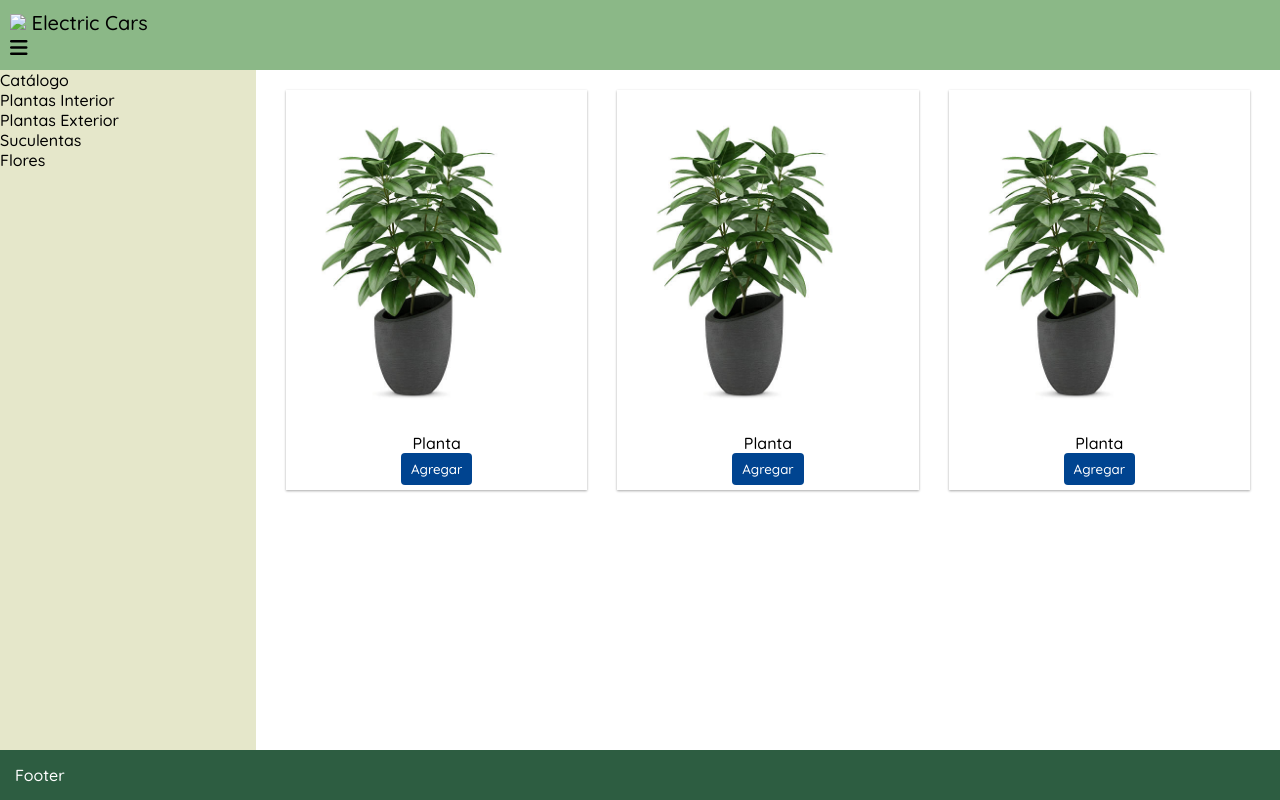
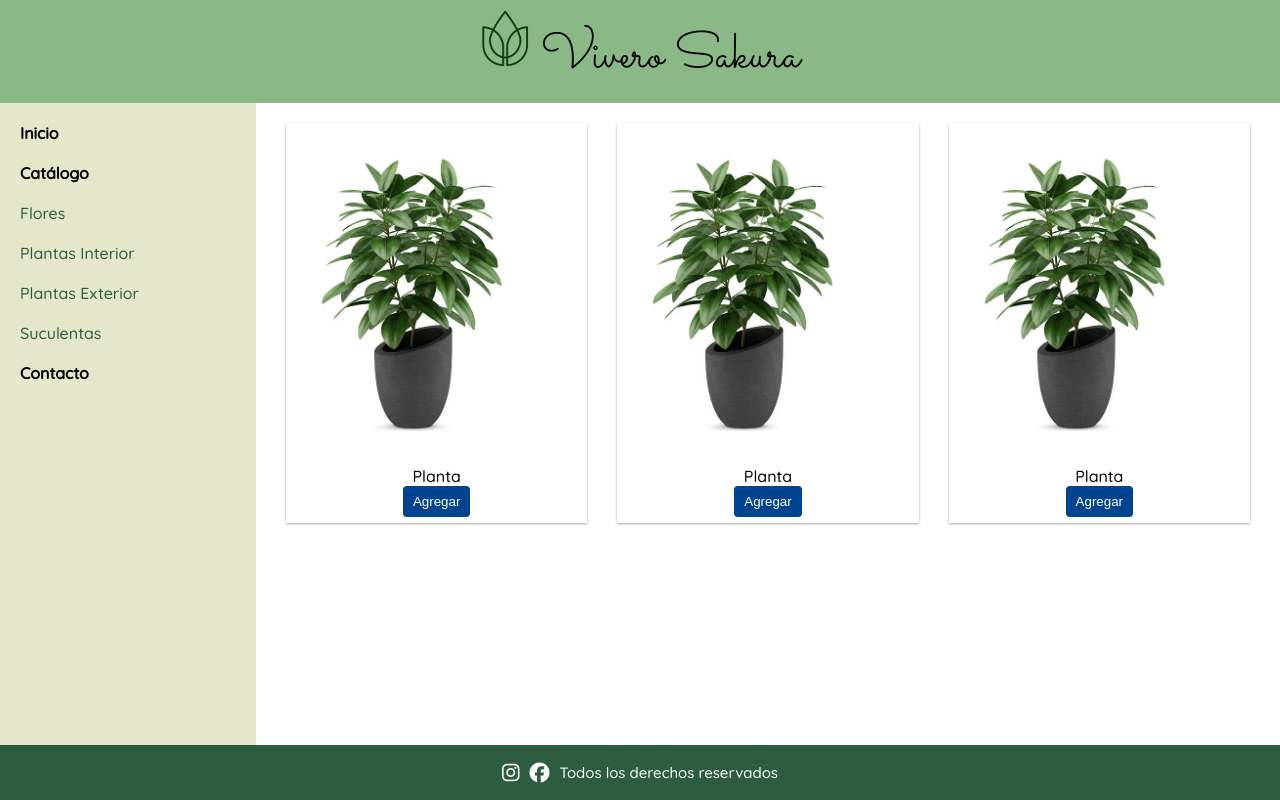
Before and after one commit to pamemv/animaciones-en-css, a plain HTML site: page index.html in a window 1280 px wide. Drawn offline with Linux system fonts and the light colour scheme.

Commit message:
se agregan cambios en css para footer, logo en nav y creacion de secciones para galeria

```diff
--- a/assets/css/style.css
+++ b/assets/css/style.css
@@ -1,7 +1,6 @@
 * {
   margin: 0px;
   padding: 0px;
-  font-family: "Quicksand", sans-serif;
 }
 
 .grid-container {
@@ -18,15 +17,38 @@
 nav {
   padding: 10px;
   grid-area: nav;
+  display: flex;
+  justify-content: center;
   background-color: #8bb887;
   color: black;
-  font-size: 20px;
+  font-family: "Sacramento", cursive;
+  font-size: 10px;
+}
+
+.container-brand {
+  font-size: 50px;
+}
+
+.logo {
+  width: 50px;
 }
 
 menu {
   grid-area: menu;
   background-color: #e5e7ca;
   color: black;
+  font-family: "Quicksand", sans-serif;
+}
+
+.item-menu-title {
+}
+
+.item-menu {
+  color: #2d5d41;
+}
+
+.container-menu {
+  display: none;
 }
 
 gallery {
@@ -35,6 +57,7 @@ gallery {
   color: black;
   position: relative;
   overflow-y: auto;
+  font-family: "Quicksand", sans-serif;
 }
 
 footer {
@@ -44,6 +67,35 @@ footer {
   display: flex;
   flex-direction: column;
   width: auto;
+  font-family: "Quicksand", sans-serif;
+}
+
+.container-footer {
+  display: flex;
+  justify-content: center;
+  align-items: center;
+  gap: 10px;
+  font-size: 10px;
+}
+
+.icons-footer {
+  display: flex;
+  gap: 15px;
+}
+
+.icon-footer {
+  color: white;
+}
+
+.text-footer {
+  font-size: 15px;
+  display: flex;
+  justify-content: center;
+}
+
+.test {
+  display: flex;
+  flex-direction: column;
 }
 
 /*diseño cards*/
@@ -105,6 +157,17 @@ footer {
     grid-template-columns: 20% 80%;
   }
 
+  .icon-bars {
+    display: none;
+  }
+
+  .container-menu {
+    display: flex;
+    flex-direction: column;
+    gap: 20px;
+    padding: 20px;
+  }
+
   .grid-container-card {
     flex-direction: row;
   }
--- a/index.html
+++ b/index.html
@@ -6,10 +6,8 @@
     <link rel="stylesheet" href="./assets/css/style.css" />
     <link rel="preconnect" href="https://fonts.googleapis.com" />
     <link rel="preconnect" href="https://fonts.gstatic.com" crossorigin />
-    <link rel="preconnect" href="https://fonts.googleapis.com" />
-    <link rel="preconnect" href="https://fonts.gstatic.com" crossorigin />
     <link
-      href="https://fonts.googleapis.com/css2?family=Quicksand:wght@300;500&display=swap"
+      href="https://fonts.googleapis.com/css2?family=Quicksand:wght@300;500&family=Sacramento&display=swap"
       rel="stylesheet"
     />
     <script
@@ -22,9 +20,9 @@
     <div class="grid-container">
       <nav>
         <div class="sidebar-header">
-          <div class="name-brand">
-            <img src="./assets/img/car-electric.svg" />
-            Electric Cars
+          <div class="container-brand">
+            <img class="logo" src="./assets/img/logo.png" />
+            Vivero Sakura
           </div>
           <div class="icon-bars">
             <i class="fa-solid fa-bars"></i>
@@ -34,11 +32,13 @@
 
       <menu>
         <div class="container-menu">
-          <div class="item-menu">Catálogo</div>
+          <div class="item-menu-title"><strong>Inicio</strong></div>
+          <div class="item-menu-title"><strong>Catálogo</strong></div>
+          <div class="item-menu">Flores</div>
           <div class="item-menu">Plantas Interior</div>
           <div class="item-menu">Plantas Exterior</div>
           <div class="item-menu">Suculentas</div>
-          <div class="item-menu">Flores</div>
+          <div class="item-menu-title"><strong>Contacto</strong></div>
         </div>
       </menu>
 
@@ -76,7 +76,17 @@
         </div>
       </gallery>
 
-      <footer>Footer</footer>
+      <footer>
+        <div class="container-footer">
+          <a class="icon-footer" href="https://www.instagram.com"
+            ><i class="fa-brands fa-instagram"></i
+          ></a>
+          <a class="icon-footer" href="https://www.facebook.com"
+            ><i class="fa-brands fa-facebook"></i
+          ></a>
+          <div class="text-footer">Todos los derechos reservados</div>
+        </div>
+      </footer>
     </div>
   </body>
 </html>
```
Also changed, not shown: assets/img/logo.png (added).
